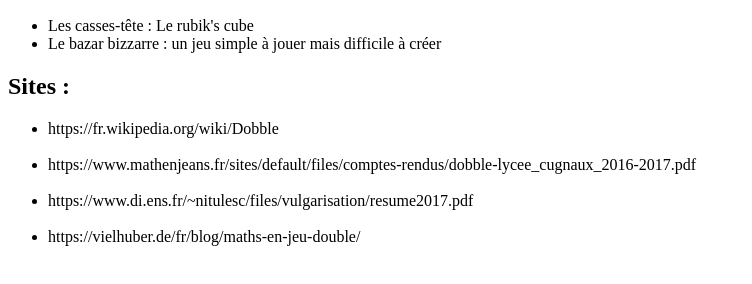
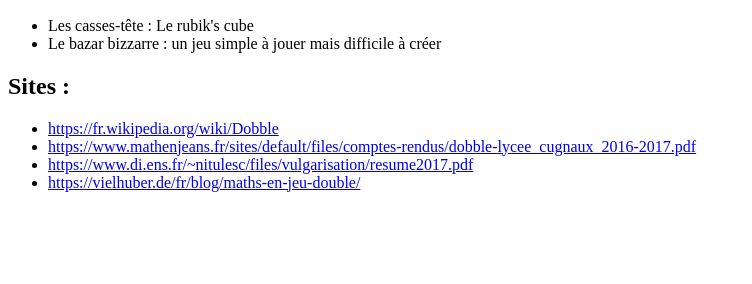
Before and after one commit to Laurap254/Laurap254.github.io, a plain HTML site: page index.html in a window 1280 px wide. Shown: the part 144-428 px from the top of the page, without its empty margins (0-752 px from the left). Drawn offline with Linux system fonts and the light colour scheme.

Commit message:
Update index.html

```diff
--- a/index.html
+++ b/index.html
@@ -14,12 +14,10 @@
           </ul>
       <h2> Sites : </h2>
       <ul>
-          <li><a> https://fr.wikipedia.org/wiki/Dobble </a> <br> </li>
-          <br>
-          <li><a> https://www.mathenjeans.fr/sites/default/files/comptes-rendus/dobble-lycee_cugnaux_2016-2017.pdf </a> <br> </li>
-          <br>
-          <li><a> https://www.di.ens.fr/~nitulesc/files/vulgarisation/resume2017.pdf </a> <br> </li>
-          <br>
-          <li> <a> https://vielhuber.de/fr/blog/maths-en-jeu-double/ </a> </li> </p>
+          <li><a href = "https://fr.wikipedia.org/wiki/Dobble">https://fr.wikipedia.org/wiki/Dobble</a> </li>
+          <li><a href = "https://www.mathenjeans.fr/sites/default/files/comptes-rendus/dobble-lycee_cugnaux_2016-2017.pdf">https://www.mathenjeans.fr/sites/default/files/comptes-rendus/dobble-lycee_cugnaux_2016-2017.pdf</a> </li>
+          <li><a href = "https://www.di.ens.fr/~nitulesc/files/vulgarisation/resume2017.pdf"> https://www.di.ens.fr/~nitulesc/files/vulgarisation/resume2017.pdf  </a> </li>
+          <li> <a href = "https://vielhuber.de/fr/blog/maths-en-jeu-double/" > https://vielhuber.de/fr/blog/maths-en-jeu-double/ </a> </li>
+      </p>
   </body>
 </html>
```
